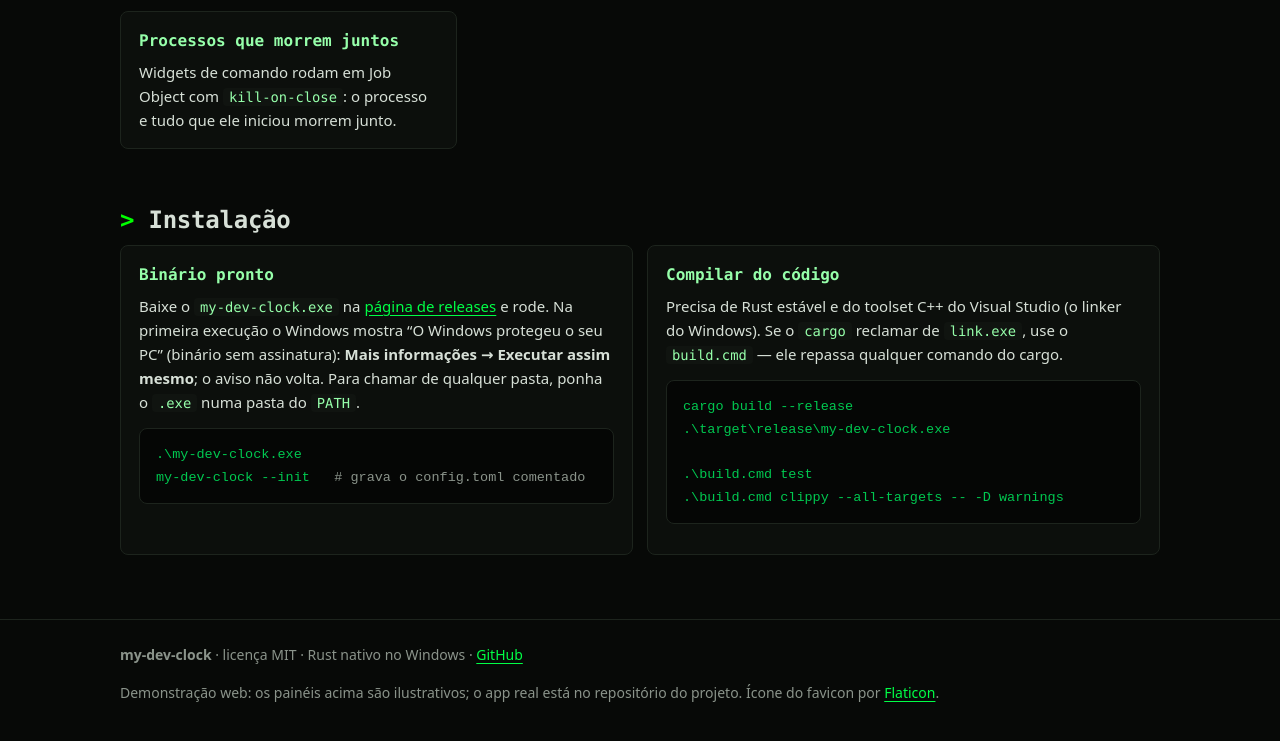
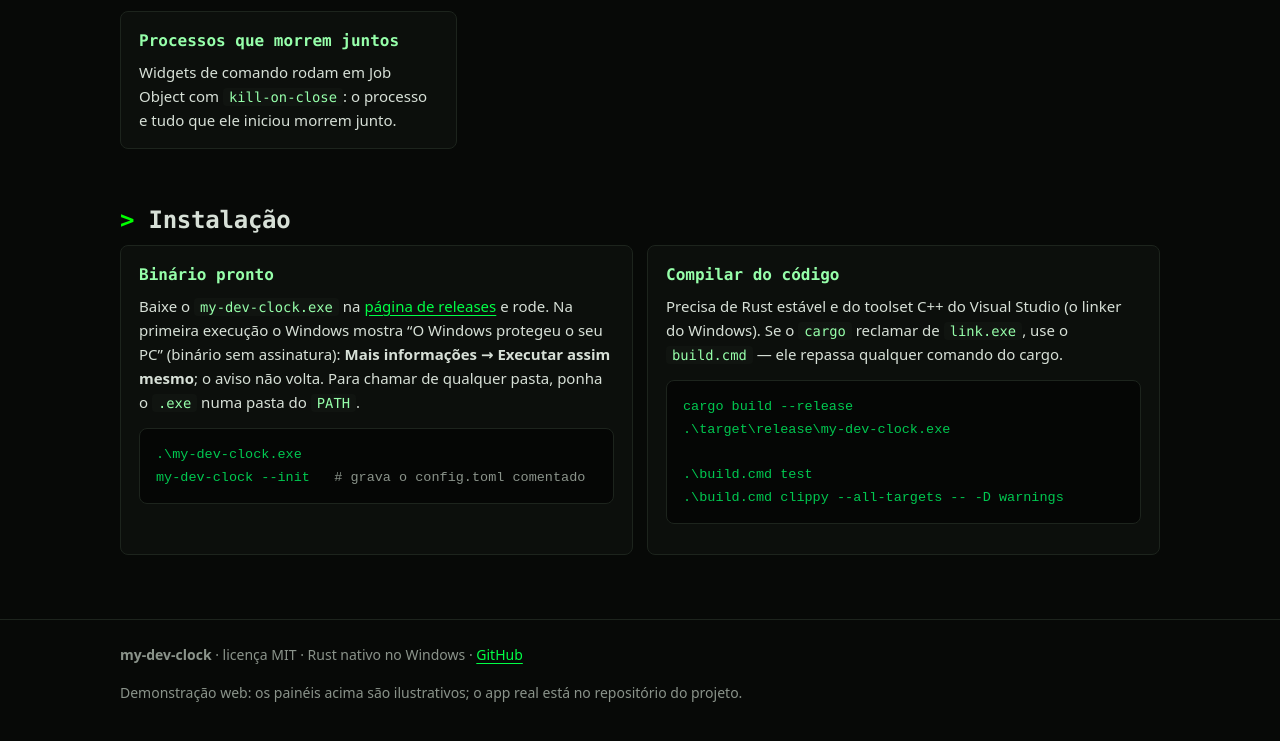
Before and after one commit to HyperTechDevelopment/my-dev-clock-page, a plain HTML site: page index.html in a window 1280 px wide. Shown: the part 5620-6361 px from the top of the page. Drawn offline with Linux system fonts and the light colour scheme.

Commit message:
Use project-provided clock icon as favicon and drop Flaticon attribution

```diff
--- a/index.html
+++ b/index.html
@@ -385,7 +385,7 @@
   <div class="wrap">
     <span><strong>my-dev-clock</strong> · licença MIT · Rust nativo no Windows · <a href="https://github.com/HyperTechDevelopment/My-dev-clock" target="_blank" rel="noopener">GitHub</a></span>
     <span class="spacer"></span>
-    <span>Demonstração web: os painéis acima são ilustrativos; o app real está no repositório do projeto. Ícone do favicon por <a href="https://www.flaticon.com/free-icons/clock" target="_blank" rel="noopener" title="clock icons">Flaticon</a>.</span>
+    <span>Demonstração web: os painéis acima são ilustrativos; o app real está no repositório do projeto.</span>
   </div>
 </footer>
 
```
Also changed, not shown: apple-touch-icon.png, favicon.png.
